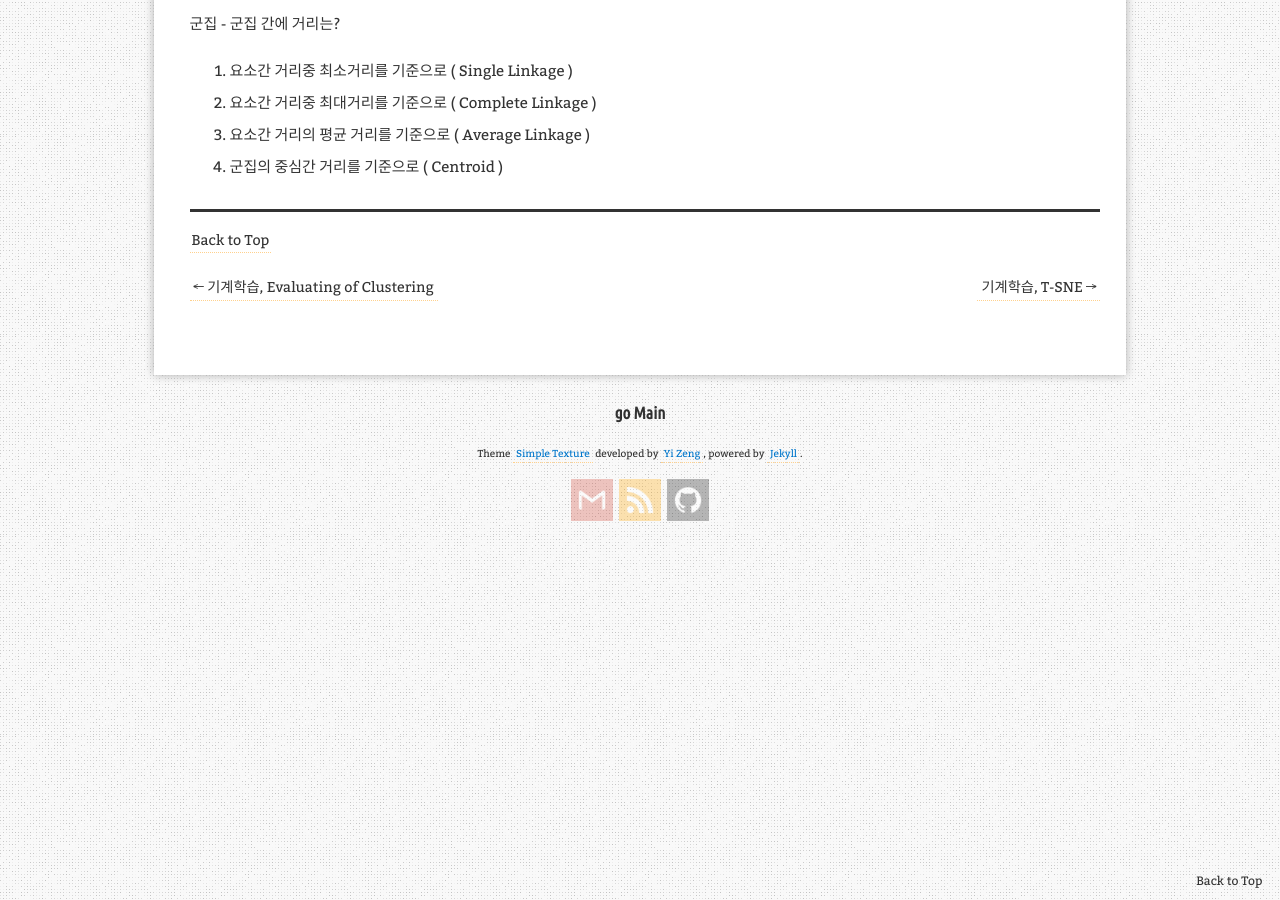
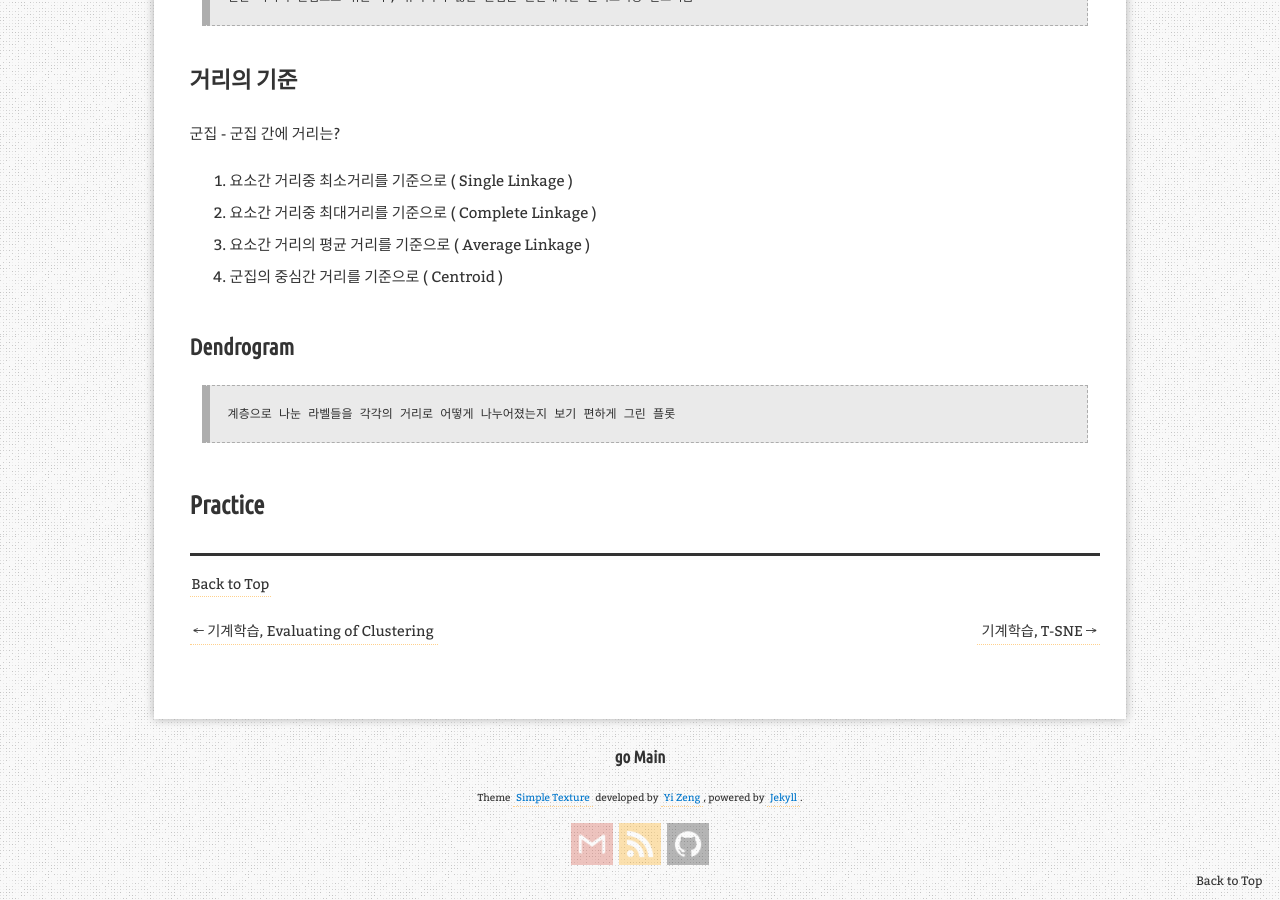
Before and after one commit to aristohyun/aristohyun.github.io, a Jekyll site: the page built from _posts/2021-07-25-Hierachy.md, in a window 1280 px wide and 900 px high, scrolled down 1864 px. Built offline with Jekyll 4.4.1, drawn with Linux system fonts in a browser that asks for light colours; comment, search, counter and statistics services are not loaded; part of the change alters nothing that is shown; some of the changed text lies outside the part shown.

Commit message:
Update 2021-07-25-Hierachy.md

```diff
--- a/_posts/2021-07-25-Hierachy.md
+++ b/_posts/2021-07-25-Hierachy.md
@@ -12,9 +12,12 @@ redirect_from:
 * Kramdown table of contents
 {:toc .toc}
 
-[sample](https://ratsgo.github.io/machine%20learning/2017/04/18/HC/){:target="_ blank"}
-[ㄴㄴ](https://towardsdatascience.com/hierarchical-clustering-agglomerative-and-divisive-explained-342e6b20d710){:target="_ blank"}
-
+[1](https://ratsgo.github.io/machine%20learning/2017/04/18/HC/){:target="_ blank"}
+[2](https://towardsdatascience.com/hierarchical-clustering-agglomerative-and-divisive-explained-342e6b20d710){:target="_ blank"}
+[3](https://stackabuse.com/hierarchical-clustering-with-python-and-scikit-learn){:target="_ blank"}
+[4](https://kr.mathworks.com/help/stats/dendrogram.html)
+[5](https://scikit-learn.org/stable/auto_examples/cluster/plot_agglomerative_dendrogram.html#sphx-glr-auto-examples-cluster-plot-agglomerative-dendrogram-py)
+[6](https://medium.com/swlh/hierarchical-clustering-in-python-9646cfddee35)
 
 # Hierachy Clustering
 
@@ -32,13 +35,13 @@ ex ) 종 -> 속 -> 강 -> 목 -> 과 -> 문 -> 계 순으로 묶어가며 하나
 ![image](https://user-images.githubusercontent.com/32366711/126901230-ccf0c013-de20-4e42-a026-02d425e18ac5.png){: width="350"}{: .aligncenter}
 
 
-
 ## Divisive, 분할
 
 > Top-Down 방식
 > 일단 하나의 군집으로 묶은 후, 유사하지 않은 군집을 분할해가는 클러스터링 알고리즘
 
-# 거리의 기준
+
+## 거리의 기준
 
 군집 - 군집 간에 거리는?
 
@@ -46,3 +49,10 @@ ex ) 종 -> 속 -> 강 -> 목 -> 과 -> 문 -> 계 순으로 묶어가며 하나
 2. 요소간 거리중 최대거리를 기준으로 ( Complete Linkage )
 3. 요소간 거리의 평균 거리를 기준으로 ( Average Linkage )
 4. 군집의 중심간 거리를 기준으로 ( Centroid )
+
+## Dendrogram
+
+> 계층으로 나눈 라벨들을 각각의 거리로 어떻게 나누어졌는지 보기 편하게 그린 플롯
+
+
+# Practice
```
